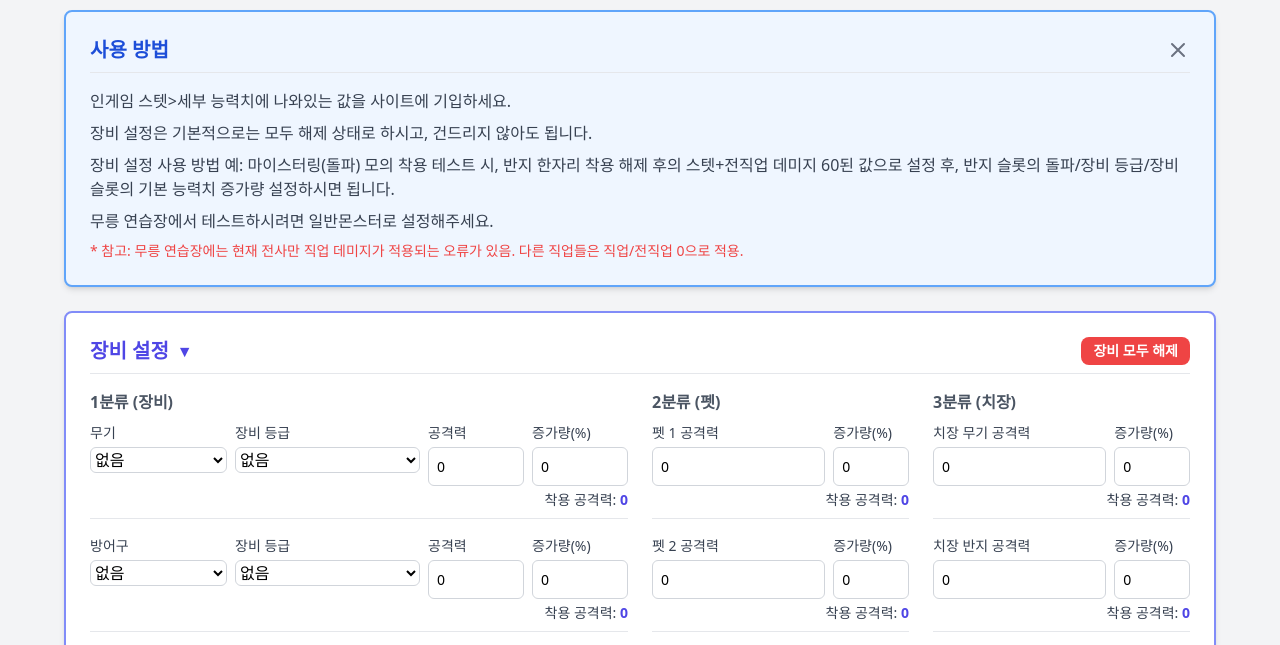
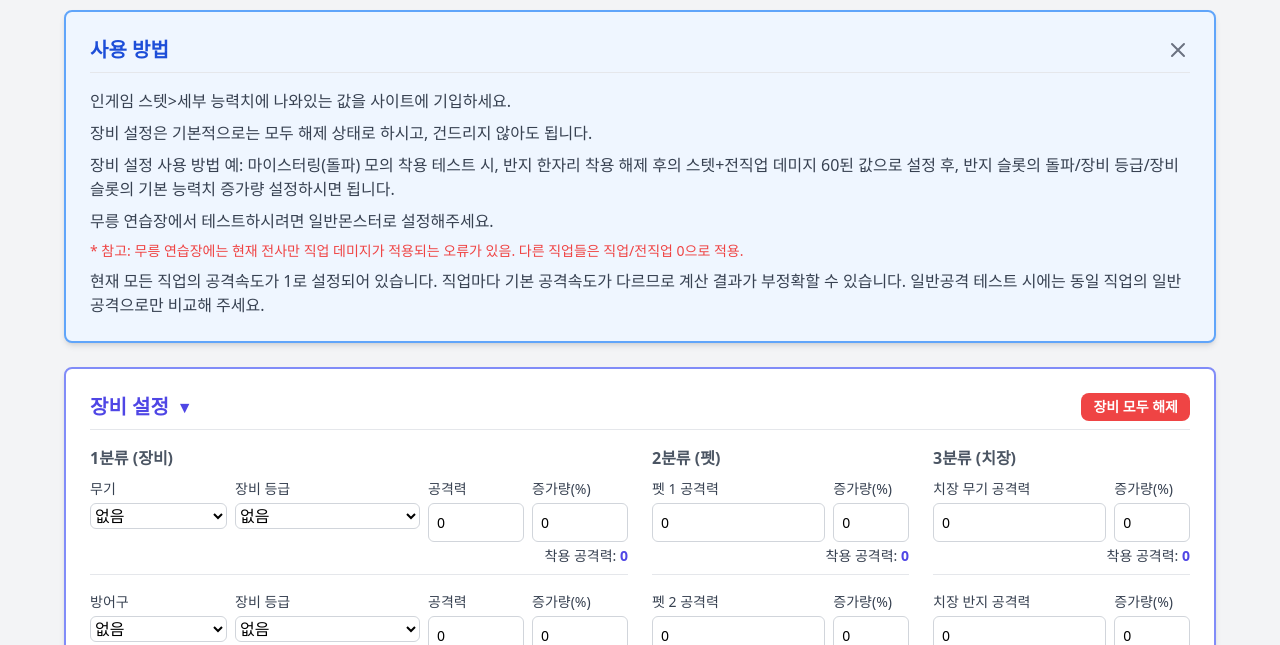
Before and after one commit to bbibbubbang/lomcalc, a plain HTML site: page index.html in a window 1280 px wide. Both pictures are taken after a click on the button "도움말". Shown: the part 94-739 px from the top of the page. Drawn offline with nearby package versions, Linux system fonts and the light colour scheme.

Commit message:
Update index.html

```diff
--- a/index.html
+++ b/index.html
@@ -56,6 +56,7 @@
                 <p>장비 설정 사용 방법 예: 마이스터링(돌파) 모의 착용 테스트 시, 반지 한자리 착용 해제 후의 스텟+전직업 데미지 60된 값으로 설정 후, 반지 슬롯의 돌파/장비 등급/장비 슬롯의 기본 능력치 증가량 설정하시면 됩니다.</p>
                 <p>무릉 연습장에서 테스트하시려면 일반몬스터로 설정해주세요.</p>
                 <p class="text-sm text-red-500 mt-2">* 참고: 무릉 연습장에는 현재 전사만 직업 데미지가 적용되는 오류가 있음. 다른 직업들은 직업/전직업 0으로 적용.</p>
+                <p>현재 모든 직업의 공격속도가 1로 설정되어 있습니다. 직업마다 기본 공격속도가 다르므로 계산 결과가 부정확할 수 있습니다. 일반공격 테스트 시에는 동일 직업의 일반 공격으로만 비교해 주세요.</p>
             </div>
         </div>
 
```
